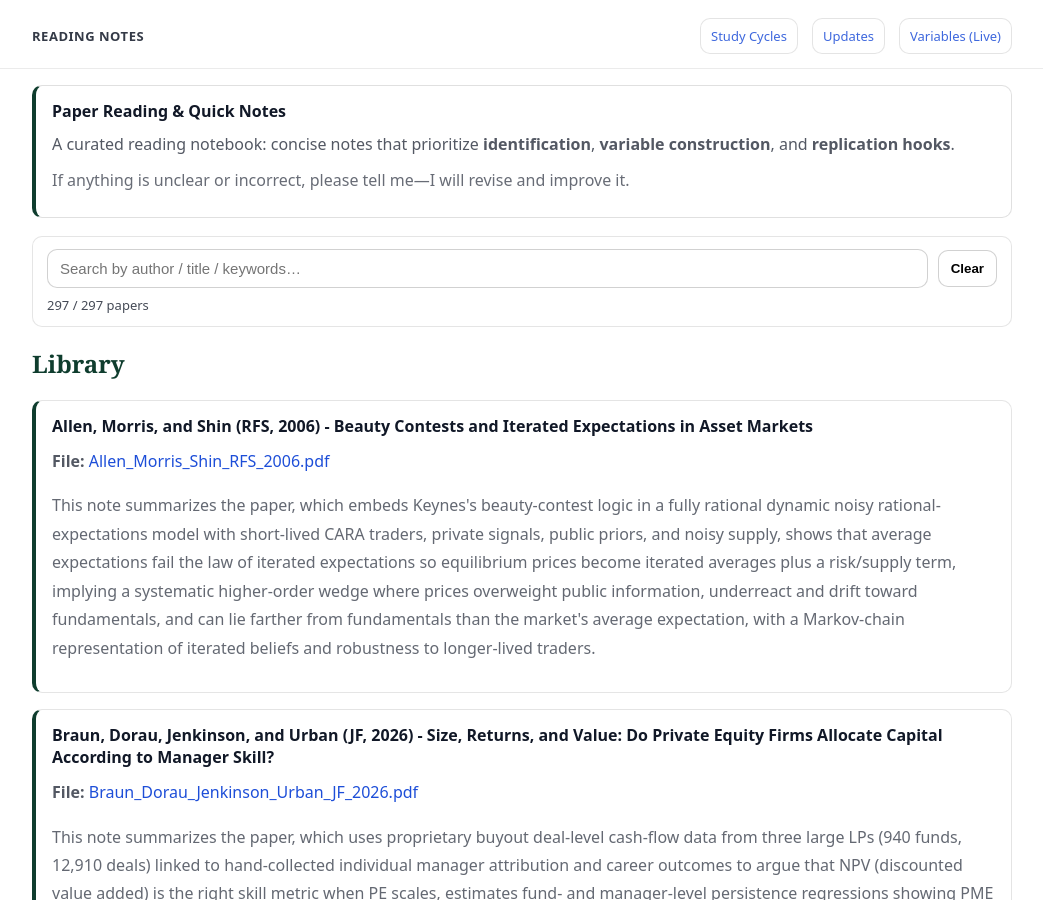
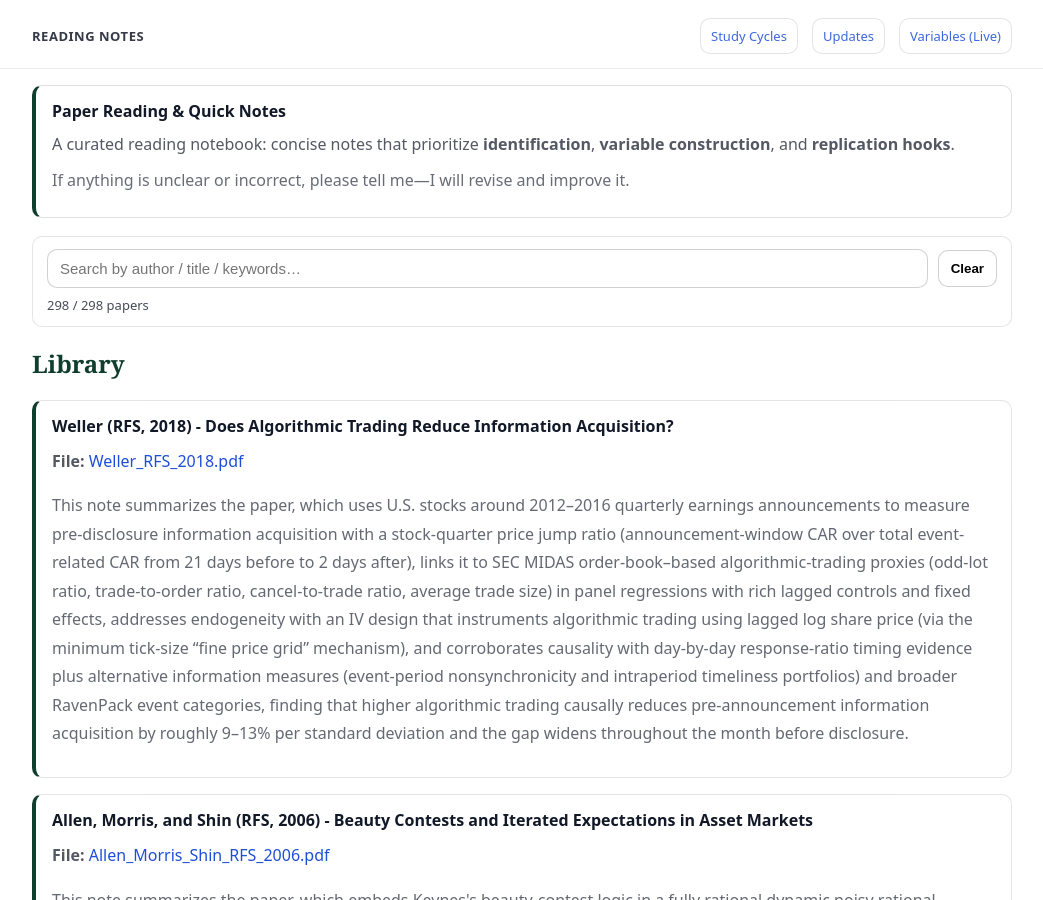
Before and after one commit to yaxinzn/study-archive, a Jekyll site: the page built from reading/index.md, in a window 1280 px wide and 900 px high. Shown: the whole window, without its empty margins (118-1161 px from the left). Built offline with Jekyll 4.4.1, drawn with Linux system fonts in a browser that asks for light colours.

Commit message:
Reading: add/update Weller_RFS_2018.pdf

```diff
--- a/_data/reading.yml
+++ b/_data/reading.yml
@@ -1,3 +1,7 @@
+- title: "Weller (RFS, 2018) - Does Algorithmic Trading Reduce Information Acquisition?"
+  file: "Weller_RFS_2018.pdf"
+  desc: "This note summarizes the paper, which uses U.S. stocks around 2012–2016 quarterly earnings announcements to measure pre-disclosure information acquisition with a stock-quarter price jump ratio (announcement-window CAR over total event-related CAR from 21 days before to 2 days after), links it to SEC MIDAS order-book–based algorithmic-trading proxies (odd-lot ratio, trade-to-order ratio, cancel-to-trade ratio, average trade size) in panel regressions with rich lagged controls and fixed effects, addresses endogeneity with an IV design that instruments algorithmic trading using lagged log share price (via the minimum tick-size “fine price grid” mechanism), and corroborates causality with day-by-day response-ratio timing evidence plus alternative information measures (event-period nonsynchronicity and intraperiod timeliness portfolios) and broader RavenPack event categories, finding that higher algorithmic trading causally reduces pre-announcement information acquisition by roughly 9–13% per standard deviation and the gap widens throughout the month before disclosure."
+
 - title: "Allen, Morris, and Shin (RFS, 2006) - Beauty Contests and Iterated Expectations in Asset Markets"
   file: "Allen_Morris_Shin_RFS_2006.pdf"
   desc: "This note summarizes the paper, which embeds Keynes's beauty-contest logic in a fully rational dynamic noisy rational-expectations model with short-lived CARA traders, private signals, public priors, and noisy supply, shows that average expectations fail the law of iterated expectations so equilibrium prices become iterated averages plus a risk/supply term, implying a systematic higher-order wedge where prices overweight public information, underreact and drift toward fundamentals, and can lie farther from fundamentals than the market's average expectation, with a Markov-chain representation of iterated beliefs and robustness to longer-lived traders."
```
Also changed, not shown: 1 other file.
